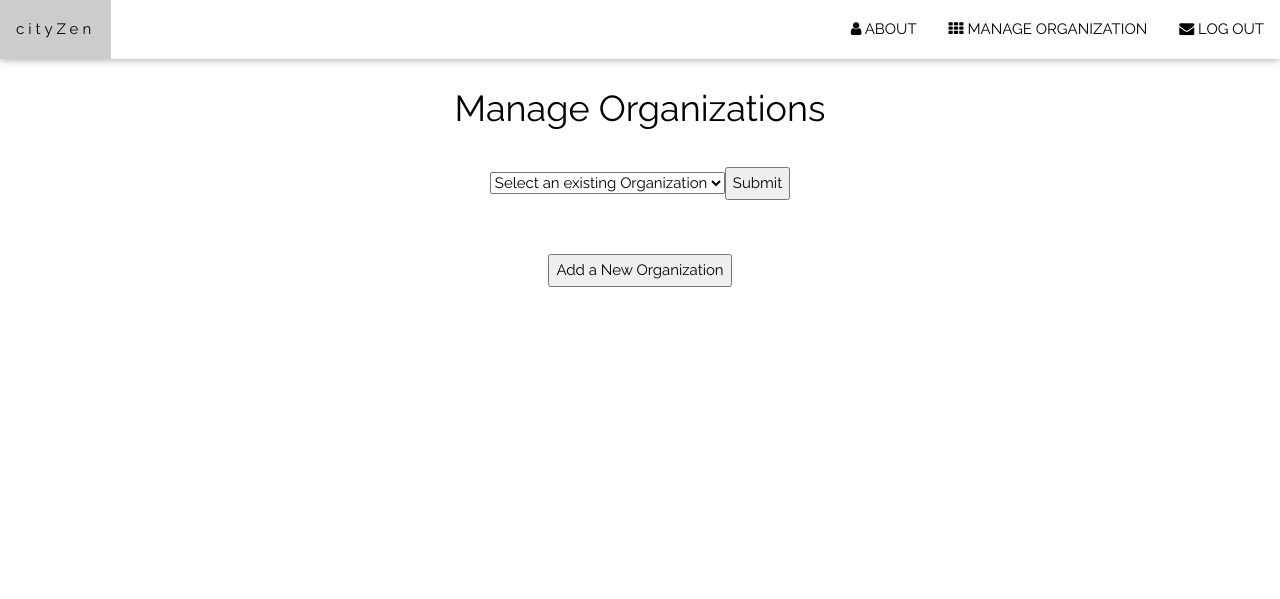
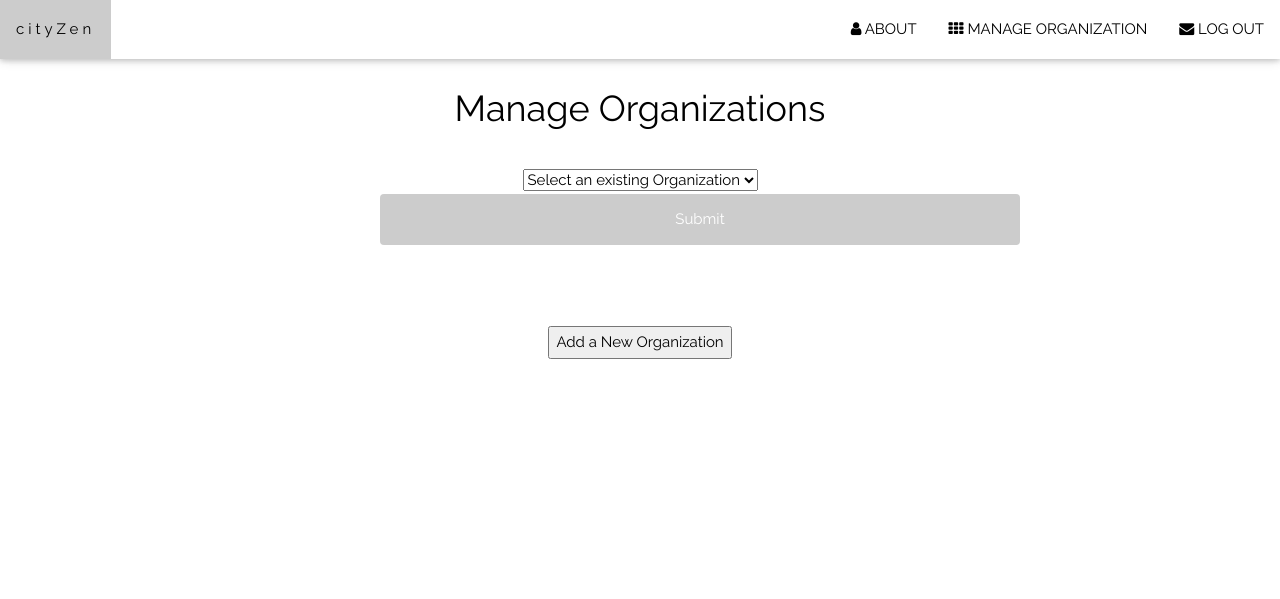
Before and after one commit to keith-quirk/Project9, a PHP site: page /cityzen/manage_org.php in a window 1280 px wide. Shown: the top 599 px of the page. Run offline with PHP 8.4, Linux system fonts and the light colour scheme; tables that the repository leaves empty or names only in its code hold one stand-in row (values such as "Sample post").

Commit message:
Update manage_org.php

```diff
--- a/manage_org.php
+++ b/manage_org.php
@@ -1,5 +1,6 @@
 <?php
-$db=mysqli_connect("localhost","root","","cityzen")
+$conn = mysqli_connect("localhost","root","");
+$db = mysqli_select_db($conn, "cityzen");
 ?>
 <!DOCTYPE html>
 <html>
@@ -30,8 +31,27 @@ $db=mysqli_connect("localhost","root","","cityzen")
           padding: 16px;
         }
 
-        .dropdown{
+        .dropdown, .addbtn{
           text-align: center;
+        }
+
+        input[type="submit"]{
+          display:block;
+          margin-left: 380px;
+        }
+
+        input[type="submit"], .addbtn{
+          background-color: #ccc;
+          color: white;
+          padding: 12px 20px;
+          border: none;
+          border-radius: 4px;
+          cursor: pointer;
+          width: 50%;
+        }
+
+        input[type="submit"]:hover, .addbtn:hover{
+          background-color: #FFC300;
         }
         </style>
     </head>
@@ -68,17 +88,19 @@ $db=mysqli_connect("localhost","root","","cityzen")
     </div>
 
     <div class="dropdown">
-      <form name="orgFormdd" action="new_rep.php" method="post">
-      <select>
+      <form name="orgFormdd" action="new_rep.php" method="get">
+      <select name="org">
         <option>Select an existing Organization</option>
         <?php
-        $result=mysqli_query($db,"SELECT * FROM organizations");
+        $query = "SELECT * FROM `organizations`";
+        $result = mysqli_query($conn,$query);
         WHILE($row=mysqli_fetch_array($result)){
           ?>
-          <option><?php echo $row["org_id"]; ?>. <?php echo $row["name"]; ?></option>
+          <option value="<?php echo $row["name"]; ?>"><?php echo $row["org_id"]; ?>. <?php echo $row["name"]; ?></option>
         <?php
         }
         ?>
+      </select>
 
         <input class="submit-btn" type="submit" value="Submit">
       </select>
```
